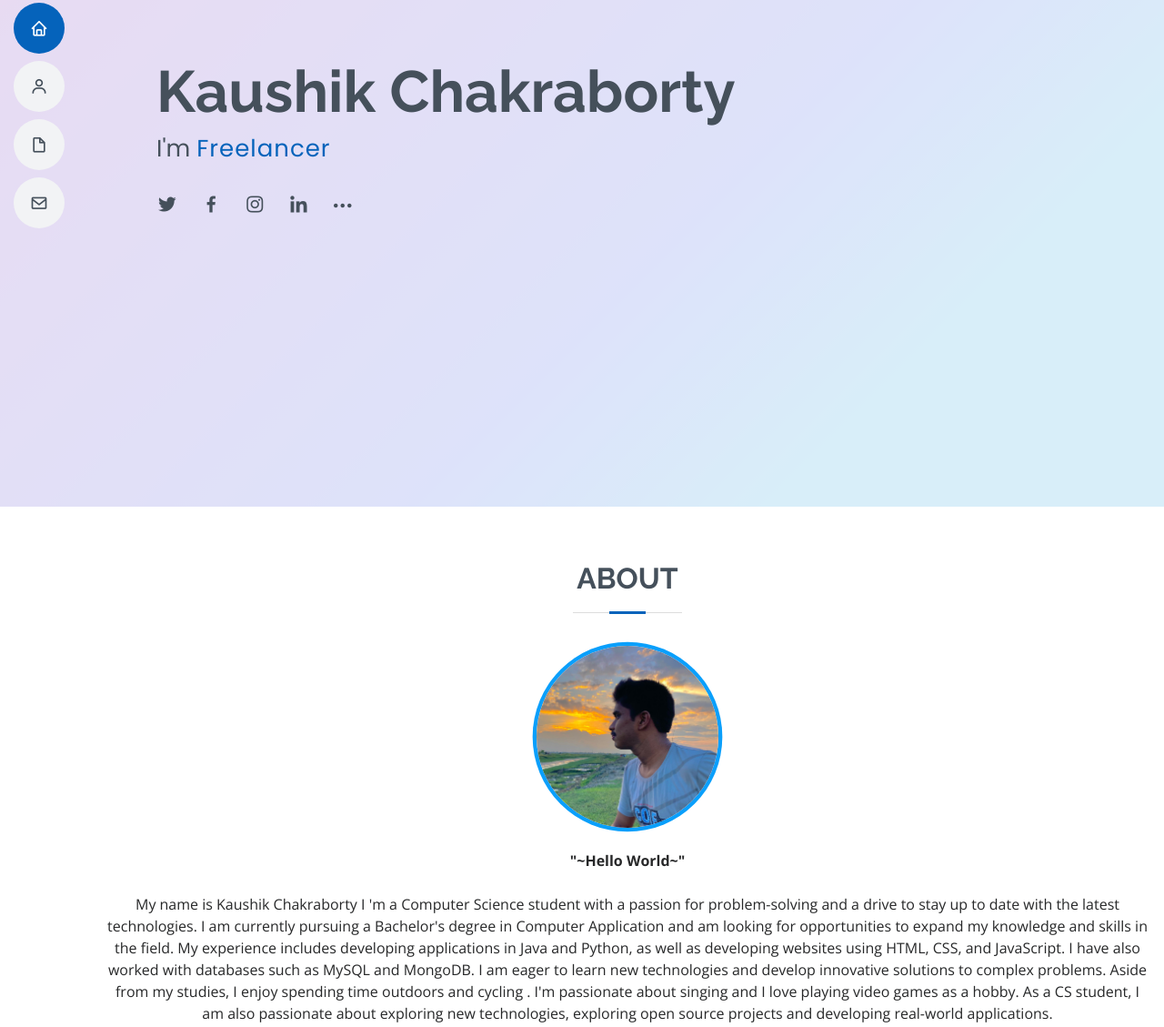
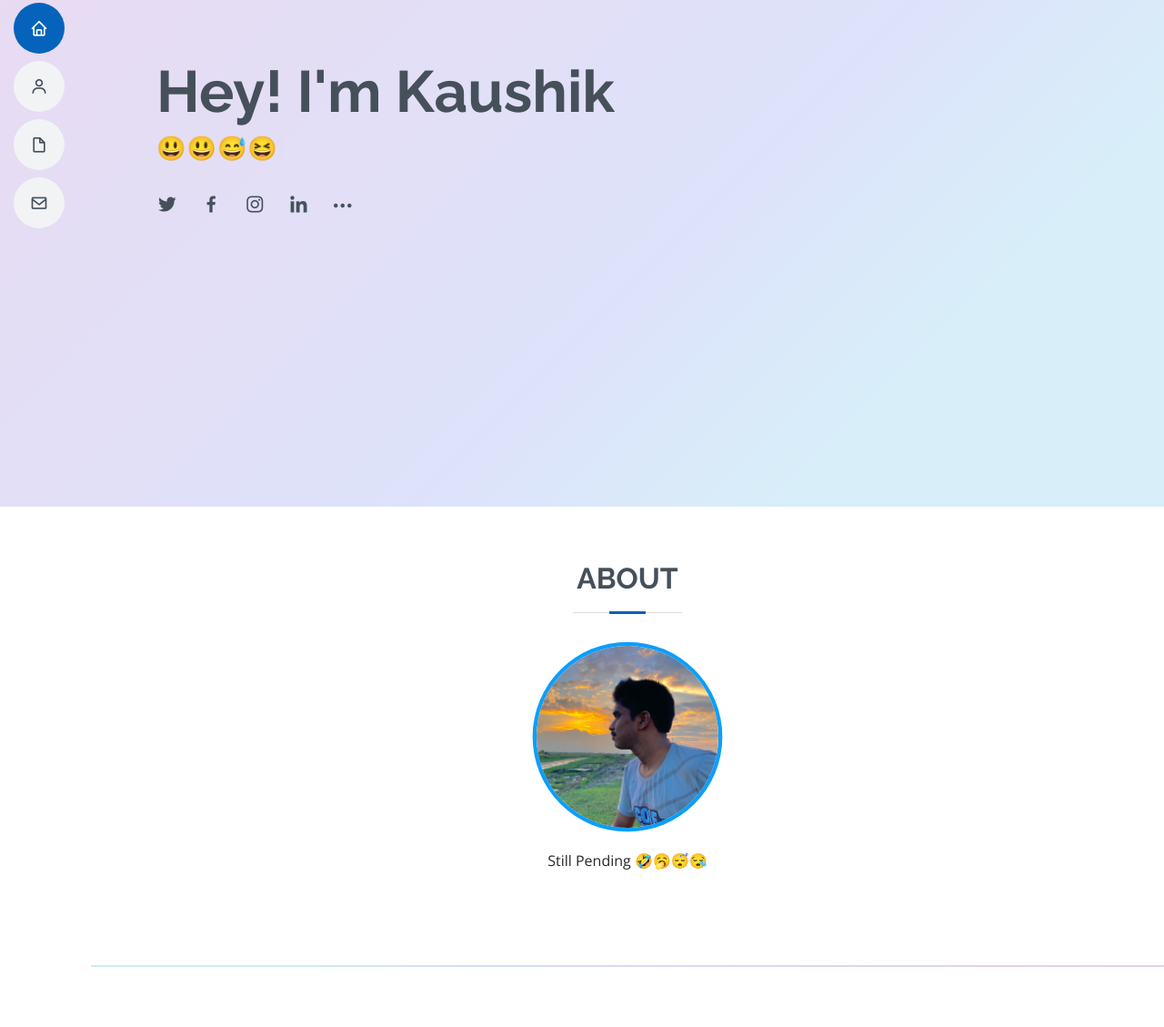
Before and after one commit to Kaushikc04/portfolio, a plain HTML site: page index.html in a window 1280 px wide. Shown: the part 269-1398 px from the top of the page at 91% size. Drawn offline with nearby package versions, Linux system fonts and the light colour scheme.

Commit message:
Update index.html
V2.3 Beta

```diff
--- a/index.html
+++ b/index.html
@@ -64,8 +64,8 @@ This site is running on beta version.
   <!-- ======= Hero Section ======= -->
   <section id="hero" class="d-flex flex-column justify-content-center">
     <div class="container" data-aos="zoom-in" data-aos-delay="100">
-      <h1>Kaushik Chakraborty</h1>
-      <p>I'm <span class="typed" data-typed-items="Student,Freelancer,"></span></p>
+      <h1>Hey! I'm Kaushik</h1>
+      <p><span class="typed" data-typed-items="🤣😴😉😒,😃😃😅😆,😉😊😎😎,follow for more"></span></p>
       <div class="social-links">
         <a href="https://twitter.com/kaushikc04" class="twitter"><i class="bx bxl-twitter"></i></a>
         <a href="https://www.facebook.com/kaushikc04" class="facebook"><i class="bx bxl-facebook"></i></a>
@@ -91,12 +91,15 @@ This site is running on beta version.
       <div style="width: 100%;">
         <div style="padding: 15px;">
           <div style="width:auto;">
-            <img class="profile" src="pic.jpg" width="200px" >
+            <img class="profile" src="pic.jpg" width="200px">
+            <br>
+            <br>
+            Still Pending 🤣🥱😴😪
 
           </div>
          <br>
           <p>
-           <b> "~Hello World~"</b><br><br>
+           <!-- <b> "~Hello World~"</b><br><br>
             My name is Kaushik Chakraborty I 'm a Computer Science student with a passion for problem-solving and a
             drive to stay up to date with the latest technologies. I am currently pursuing a Bachelor's degree in
             Computer Application and am looking for opportunities to expand my knowledge and skills in the field. My
@@ -107,7 +110,7 @@ This site is running on beta version.
             Aside from my studies, I enjoy spending time outdoors and cycling . I'm passionate about singing and I love
             playing video games as a hobby. As a CS student, I am also passionate about exploring new technologies,
             exploring open source projects and developing real-world applications.
-          </p>
+          </p> -->
         </div>
       </div>
 
@@ -401,7 +404,7 @@ This site is running on beta version.
 
 
       <div class="social-links">
-        <a href="https://twitter.com/kaushikc04" class="twitter"><i class="bx bxl-twitter"></i></a>
+        <a href="https://twitter.com/kaushikc_04" class="twitter"><i class="bx bxl-twitter"></i></a>
         <a href="https://www.facebook.com/kaushikc04" class="facebook"><i class="bx bxl-facebook"></i></a>
         <a href="https://www.instagram.com/kaushikc04/" class="instagram"><i class="bx bxl-instagram"></i></a>
         <!-- <a href="#" class="google-plus"><i class="bx bxl-skype"></i></a> -->
```
